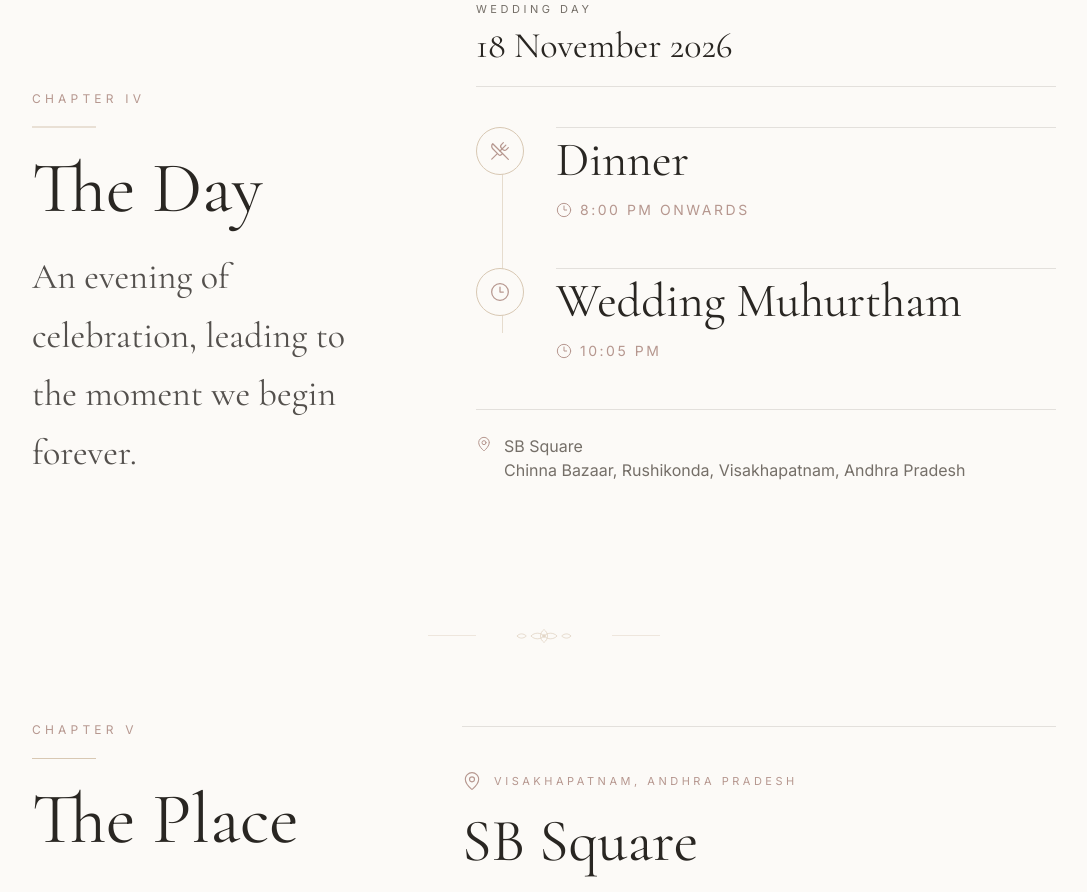
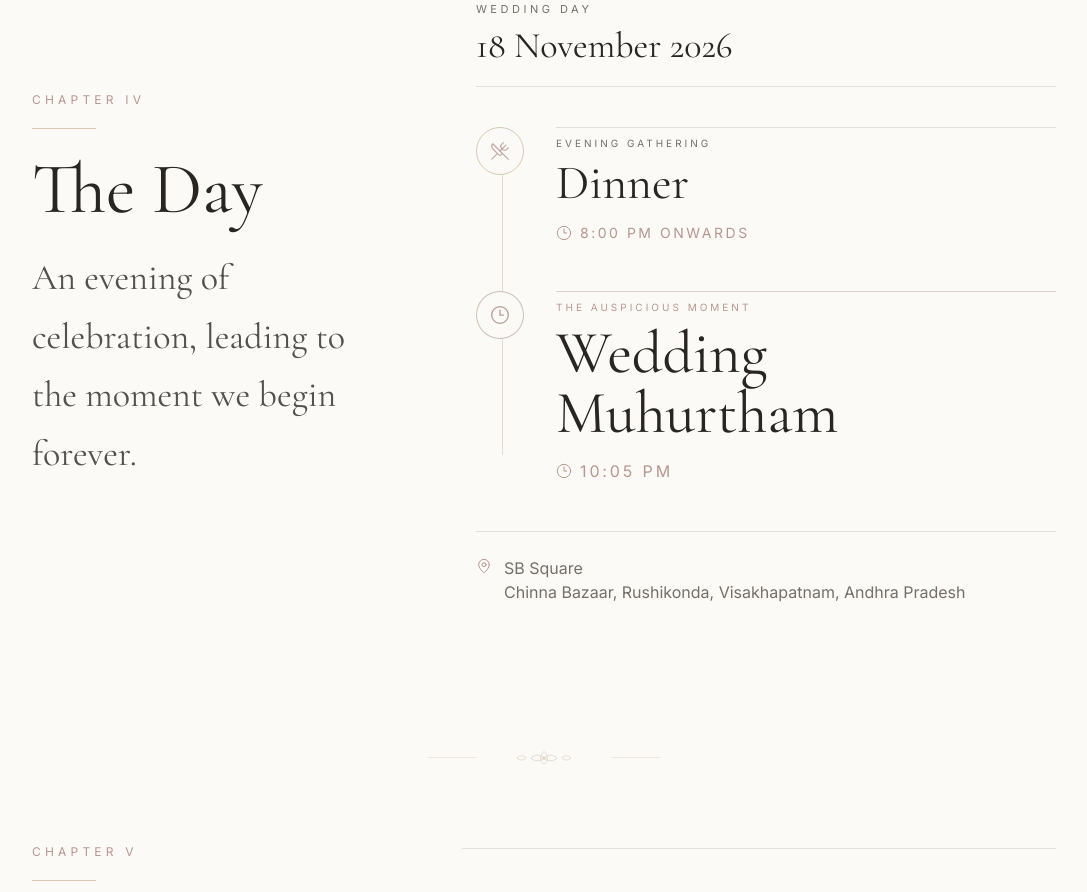
Before and after one commit to NikethVelala/NikSha, a Next.js app: page / in a window 1280 px wide. Shown: the part 5320-6212 px from the top of the page, without its empty margins (96-1183 px from the left). Built offline with nearby package versions, Linux system fonts and the light colour scheme.

Commit message:
Give muhurtham a ceremonial emphasis

```diff
--- a/components/Timeline/Timeline.tsx
+++ b/components/Timeline/Timeline.tsx
@@ -10,13 +10,7 @@ export default function Timeline() {
     <Section id="timeline" className="relative overflow-hidden bg-paper py-14 sm:py-20 lg:py-24">
       <div className="mx-auto max-w-5xl">
         <div className="grid gap-12 lg:grid-cols-[0.75fr_1.25fr] lg:gap-24">
-          <motion.div
-            initial={{ opacity: 0, x: -24 }}
-            whileInView={{ opacity: 1, x: 0 }}
-            viewport={{ once: true, margin: "-80px" }}
-            transition={{ duration: 0.8 }}
-            className="lg:sticky lg:top-28 lg:self-start"
-          >
+          <motion.div initial={{ opacity: 0, x: -24 }} whileInView={{ opacity: 1, x: 0 }} viewport={{ once: true, margin: "-80px" }} transition={{ duration: 0.8 }} className="lg:sticky lg:top-28 lg:self-start">
             <p className="text-xs uppercase tracking-[0.35em] text-rose">Chapter IV</p>
             <div className="mt-5 h-px w-16 bg-champagne" />
             <h2 className="mt-6 font-heading text-5xl leading-none text-charcoal sm:text-6xl lg:text-7xl">The Day</h2>
@@ -26,13 +20,7 @@ export default function Timeline() {
           </motion.div>
 
           <div>
-            <motion.div
-              initial={{ opacity: 0, y: 16 }}
-              whileInView={{ opacity: 1, y: 0 }}
-              viewport={{ once: true, margin: "-60px" }}
-              transition={{ duration: 0.7 }}
-              className="border-y border-line py-5"
-            >
+            <motion.div initial={{ opacity: 0, y: 16 }} whileInView={{ opacity: 1, y: 0 }} viewport={{ once: true, margin: "-60px" }} transition={{ duration: 0.7 }} className="border-y border-line py-5">
               <p className="text-[11px] uppercase tracking-[0.32em] text-muted">Wedding Day</p>
               <p className="mt-2 font-heading text-3xl text-charcoal sm:text-4xl">{wedding.ceremony.date}</p>
             </motion.div>
@@ -42,23 +30,20 @@ export default function Timeline() {
               <div className="space-y-10 sm:space-y-12">
                 {wedding.timeline.map((event, index) => {
                   const isDinner = event.title === "Dinner";
+                  const isMuhurtham = event.title === "Wedding Muhurtham";
                   const Icon = isDinner ? UtensilsCrossed : Clock3;
 
                   return (
-                    <motion.article
-                      key={`${event.title}-${event.date}`}
-                      initial={{ opacity: 0, x: 24 }}
-                      whileInView={{ opacity: 1, x: 0 }}
-                      viewport={{ once: true, margin: "-60px" }}
-                      transition={{ duration: 0.7, delay: index * 0.12 }}
-                      className="relative grid grid-cols-[2.75rem_1fr] gap-5 sm:grid-cols-[3.25rem_1fr] sm:gap-7"
-                    >
-                      <div className="relative z-10 flex h-11 w-11 items-center justify-center rounded-full border border-champagne bg-paper sm:h-12 sm:w-12">
-                        <Icon className="h-4 w-4 text-rose sm:h-5 sm:w-5" strokeWidth={1.5} />
+                    <motion.article key={`${event.title}-${event.date}`} initial={{ opacity: 0, x: 24 }} whileInView={{ opacity: 1, x: 0 }} viewport={{ once: true, margin: "-60px" }} transition={{ duration: 0.7, delay: index * 0.12 }} className="relative grid grid-cols-[2.75rem_1fr] gap-5 sm:grid-cols-[3.25rem_1fr] sm:gap-7">
+                      <div className={`relative z-10 flex h-11 w-11 items-center justify-center rounded-full border bg-paper sm:h-12 sm:w-12 ${isMuhurtham ? "border-rose/60" : "border-champagne"}`}>
+                        <Icon className={`h-4 w-4 sm:h-5 sm:w-5 ${isMuhurtham ? "text-rose" : "text-rose/80"}`} strokeWidth={1.5} />
                       </div>
-                      <div className="border-t border-line pt-1 sm:pt-2">
-                        <h3 className="font-heading text-3xl leading-none text-charcoal sm:text-5xl">{event.title}</h3>
-                        <p className="mt-3 flex items-center gap-2 text-xs uppercase tracking-[0.18em] text-rose sm:mt-4 sm:text-sm">
+                      <div className={`border-t pt-1 sm:pt-2 ${isMuhurtham ? "border-rose/40" : "border-line"}`}>
+                        <p className={`text-[10px] uppercase tracking-[0.3em] ${isMuhurtham ? "text-rose" : "text-muted"}`}>
+                          {isMuhurtham ? "The auspicious moment" : "Evening gathering"}
+                        </p>
+                        <h3 className={`mt-2 font-heading leading-none text-charcoal ${isMuhurtham ? "text-4xl sm:text-6xl" : "text-3xl sm:text-5xl"}`}>{event.title}</h3>
+                        <p className={`mt-3 flex items-center gap-2 uppercase tracking-[0.18em] sm:mt-4 ${isMuhurtham ? "text-sm text-rose sm:text-base" : "text-xs text-rose sm:text-sm"}`}>
                           <Clock3 className="h-4 w-4" strokeWidth={1.5} />
                           {event.time}
                         </p>
@@ -69,13 +54,7 @@ export default function Timeline() {
               </div>
             </div>
 
-            <motion.div
-              initial={{ opacity: 0, y: 16 }}
-              whileInView={{ opacity: 1, y: 0 }}
-              viewport={{ once: true, margin: "-40px" }}
-              transition={{ duration: 0.7, delay: 0.15 }}
-              className="mt-10 border-t border-line pt-5 sm:mt-12 sm:pt-6"
-            >
+            <motion.div initial={{ opacity: 0, y: 16 }} whileInView={{ opacity: 1, y: 0 }} viewport={{ once: true, margin: "-40px" }} transition={{ duration: 0.7, delay: 0.15 }} className="mt-10 border-t border-line pt-5 sm:mt-12 sm:pt-6">
               <div className="flex items-start gap-3 text-muted">
                 <MapPin className="mt-0.5 h-4 w-4 shrink-0 text-rose" strokeWidth={1.5} />
                 <p className="text-sm leading-6 sm:text-base">
```
